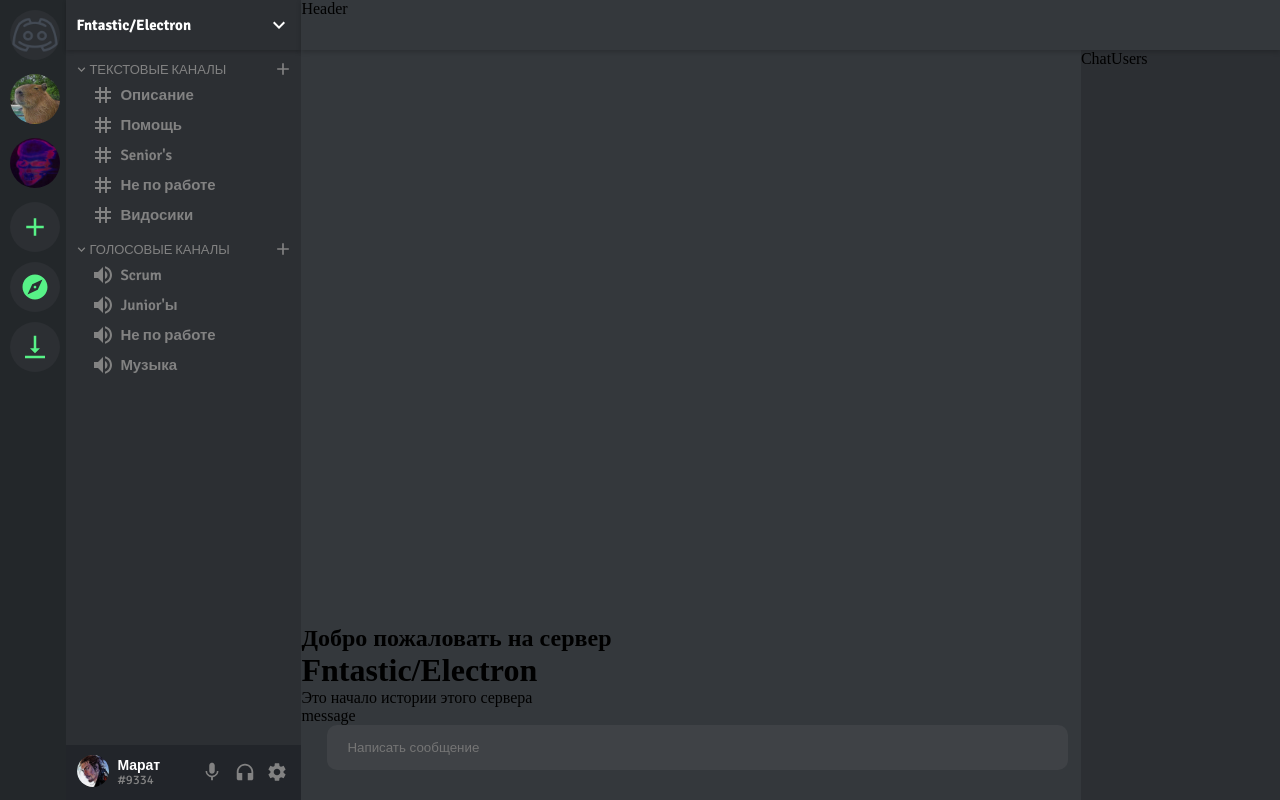
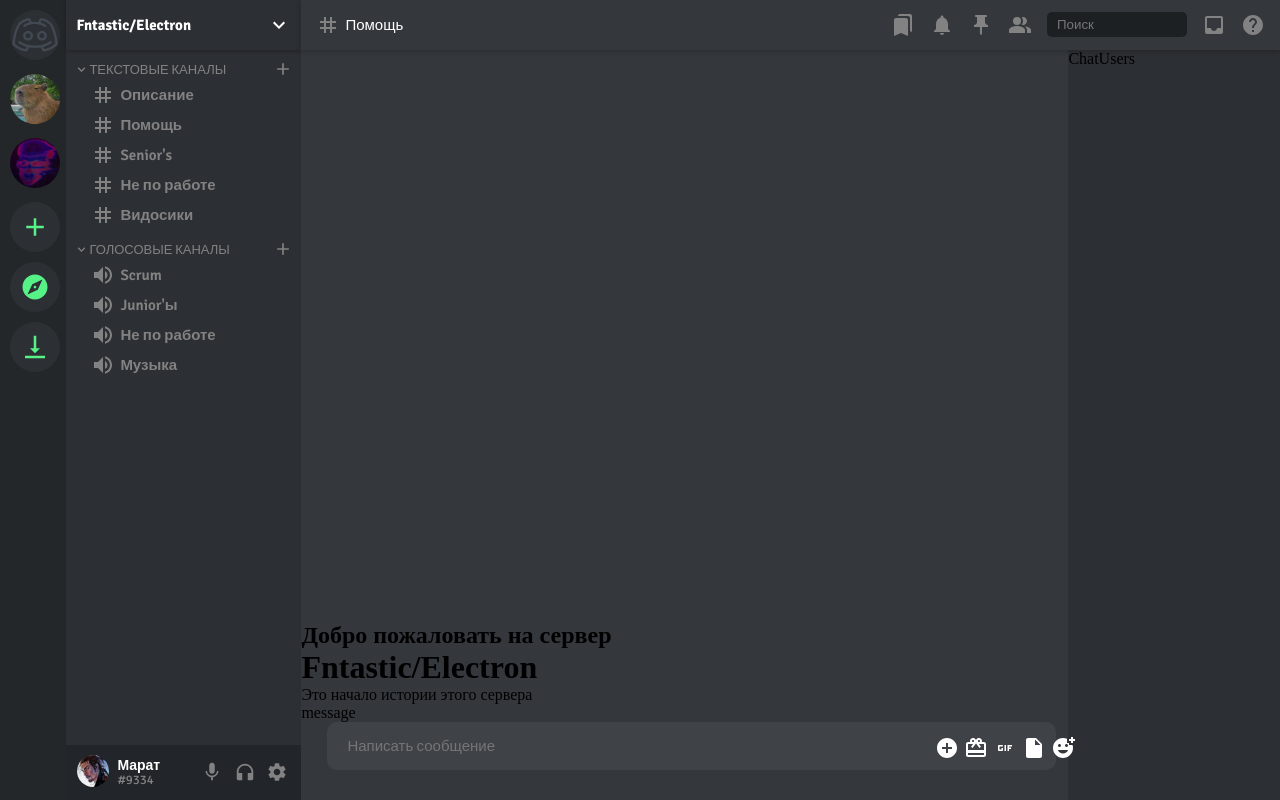
Before and after one commit to Maratoos/discord-layout, a React (Vite) app: page / in a window 1280 px wide. Built offline with nearby package versions, Linux system fonts and the light colour scheme.

Commit message:
HeaderAndChatInputCreated

```diff
--- a/css/ChatUsers.css
+++ b/css/ChatUsers.css
@@ -1,4 +1,4 @@
 .users {
-  width: 250px;
+  width: 270px;
   background-color: #2c2f33;
 }/*# sourceMappingURL=ChatUsers.css.map */
--- a/css/Header.css
+++ b/css/Header.css
@@ -1,7 +1,54 @@
 .header {
   z-index: 1;
   height: 53px;
+  display: flex;
   position: static;
   background-color: #34383c;
+  justify-content: space-between;
   box-shadow: 0 2px 5px rgba(0, 0, 0, 0.2);
+}
+.header__left {
+  width: 50%;
+  display: flex;
+  align-items: center;
+  padding-left: 15px;
+  color: rgb(130, 130, 130);
+}
+.header__left p {
+  color: #ffffff;
+  font-family: Signika, sans-serif;
+  font-weight: 400;
+  font-size: 15px;
+  margin-left: 5px;
+}
+.header__right {
+  width: 50%;
+  display: flex;
+  align-items: center;
+  justify-content: flex-end;
+  color: rgb(130, 130, 130);
+}
+.header__right .header-input {
+  margin-right: 15px;
+  color: rgb(130, 130, 130);
+  font-family: Signika, sans-serif;
+  box-sizing: border-box;
+  border-radius: 5px;
+  padding-left: 10px;
+  width: 140px;
+  height: 25px;
+  border: 0;
+  outline: none;
+  background-color: #1d2023;
+  transition: 0.3s;
+}
+.header__right .header-input:focus {
+  width: 240px;
+}
+.header__right svg {
+  margin-right: 15px;
+  cursor: pointer;
+}
+.header__right svg:hover {
+  color: rgb(170, 170, 170);
 }/*# sourceMappingURL=Header.css.map */
--- a/css/Home.css
+++ b/css/Home.css
@@ -26,10 +26,11 @@
   width: 100%;
 }
 .home__chat-users-header .home__chat-users .chat__bottom input {
+  font-family: Signika, sans-serif;
+  font-weight: 400;
+  font-size: 15px;
   margin: 0 0 30px 26px;
   box-sizing: border-box;
-  display: flex;
-  justify-content: center;
   border-radius: 10px;
   width: 95%;
   padding: 15px 15% 15px 20px;
@@ -37,4 +38,18 @@
   border: 0;
   outline: none;
   background-color: #3f4246;
+}
+.home__chat-users-header .home__chat-users .chat__bottom .input__images {
+  display: flex;
+  position: absolute;
+  bottom: 40px;
+  right: 16%;
+}
+.home__chat-users-header .home__chat-users .chat__bottom .input__images svg {
+  margin-left: 5px;
+  color: #ffffff;
+  cursor: pointer;
+}
+.home__chat-users-header .home__chat-users .chat__bottom .input__images svg:hover {
+  color: #57f287;
 }/*# sourceMappingURL=Home.css.map */
--- a/src/components/ChatUsers/ChatUsers.scss
+++ b/src/components/ChatUsers/ChatUsers.scss
@@ -1,4 +1,4 @@
 .users {
-    width: 250px;
+    width: 270px;
     background-color: #2c2f33;
 }
--- a/src/components/Header/Header.jsx
+++ b/src/components/Header/Header.jsx
@@ -1,10 +1,32 @@
 import React from 'react'
+import TagIcon from '@mui/icons-material/Tag';
+import BookmarksIcon from '@mui/icons-material/Bookmarks';
+import NotificationsIcon from '@mui/icons-material/Notifications';
+import PushPinIcon from '@mui/icons-material/PushPin';
+import PeopleAltIcon from '@mui/icons-material/PeopleAlt';
+import InboxIcon from '@mui/icons-material/Inbox';
+import HelpIcon from '@mui/icons-material/Help';
 import "../../../css/Header.css"
 
 export const Header = () => {
   return (
     <div className='header'>
-      Header
+      <div className="header__left">
+        <TagIcon />
+        <p>Помощь</p>
+      </div>
+      <div className="header__right">
+        <BookmarksIcon />
+        <NotificationsIcon />
+        <PushPinIcon />
+        <PeopleAltIcon />
+        <input
+          className='header-input'
+          placeholder='Поиск'
+          type="text" />
+        <InboxIcon />
+        <HelpIcon />
+      </div>
     </div>
   )
 }
--- a/src/components/Header/Header.scss
+++ b/src/components/Header/Header.scss
@@ -1,7 +1,54 @@
 .header {
     z-index: 1;
     height: 53px;
+    display: flex;
     position: static;
     background-color: #34383c;
+    justify-content: space-between;
     box-shadow: 0 2px 5px rgba(0, 0, 0, .2);
+    &__left {
+        width: 50%;
+        display: flex;
+        align-items: center;
+        padding-left: 15px;
+        color: rgb(130, 130, 130);
+        p {
+            color: #ffffff;
+            font-family: Signika, sans-serif;
+            font-weight: 400;
+            font-size: 15px;
+            margin-left: 5px;
+        }
+    }
+    &__right {
+        width: 50%;
+        display: flex;
+        align-items: center;
+        justify-content: flex-end;
+        color: rgb(130, 130, 130);
+        .header-input {
+            margin-right: 15px;
+            color: rgb(130, 130, 130);
+            font-family: Signika, sans-serif;
+            box-sizing: border-box;
+            border-radius: 5px;
+            padding-left: 10px;
+            width: 140px;
+            height: 25px;
+            border: 0;
+            outline: none;
+            background-color: #1d2023;
+            transition: 0.3s;
+        }
+        .header-input:focus {
+            width: 240px;
+        }
+        svg {
+            margin-right: 15px;
+            cursor: pointer;
+        }
+        svg:hover {
+            color: rgb(170, 170, 170);
+        }
+    }
 }
--- a/src/pages/Home/Home.jsx
+++ b/src/pages/Home/Home.jsx
@@ -27,13 +27,13 @@
             </div>
             <div className='chat__bottom'>
               <input placeholder="Написать сообщение" type="text" />
-              {/* <div className='input__images'>
+              <div className='input__images'>
                 <AddCircleIcon />
                 <RedeemIcon />
                 <GifIcon />
                 <InsertDriveFileIcon />
                 <AddReactionIcon />
-              </div> */}
+              </div>
             </div>
           </div>
           <ChatUsers />
--- a/src/pages/Home/Home.scss
+++ b/src/pages/Home/Home.scss
@@ -21,18 +21,32 @@
                     display: flex;
                     width: 100%;
                     input {
+                        font-family: Signika, sans-serif;
+                        font-weight: 400;
+                        font-size: 15px;
                         margin: 0 0 30px 26px;
                         box-sizing: border-box;
-                        display: flex;
-                        justify-content: center;
                         border-radius: 10px;
                         width: 95%;
                         padding: 15px 15% 15px 20px;
-                        // height: 45px;
                         color: #ffffff;
                         border: 0;
                         outline: none;
                         background-color: #3f4246;
+                    }
+                    .input__images {
+                        display: flex;
+                        position: absolute;
+                        bottom: 40px;
+                        right: 16%;
+                        svg {
+                            margin-left: 5px;
+                            color: #ffffff;
+                            cursor: pointer;
+                        }
+                        svg:hover {
+                            color: #57f287;
+                        }
                     }
                 }
             }
@@ -40,6 +54,11 @@
     }
 }
 
+
+// color: #ffffff;
+//             font-family: Signika, sans-serif;
+            // font-weight: 700;
+            // font-size: 15px;
 
 // .current-chat {
 //     background-color: #34383c;
@@ -85,13 +104,13 @@
     //     display: flex;
     //     right: 3%;
     //     bottom: 30px;
-    //     svg {
-    //         margin-left: 5px;
-    //         color: #ffffff;
-    //         cursor: pointer;
-    //     }
-    //     svg:hover {
-    //         color: #57f287;
-    //     }
+        // svg {
+        //     margin-left: 5px;
+        //     color: #ffffff;
+        //     cursor: pointer;
+        // }
+        // svg:hover {
+        //     color: #57f287;
+        // }
     // }
 // }
```
Also changed, not shown: 2 other files (tests, documents, lock files or other folders).
